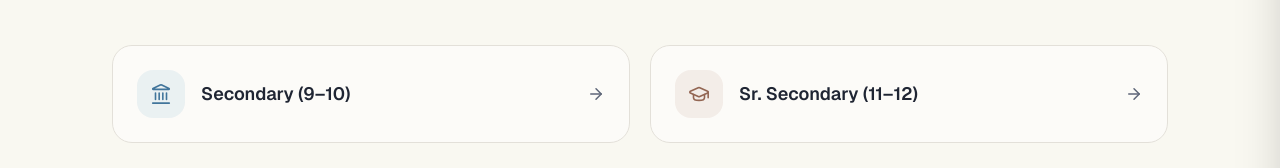
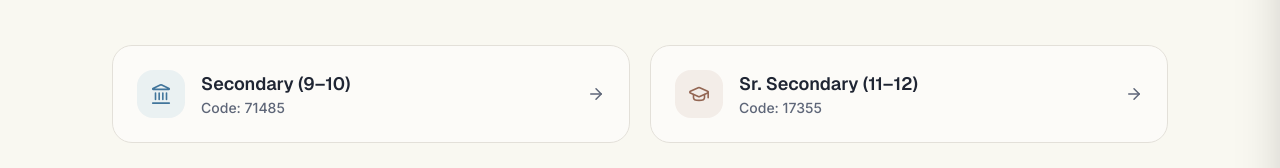
Before and after one commit to ImMortaL0P/Adla-Website, a React (Vite) app in the folder umv-adala/: page /academics in a window 1280 px wide. Shown: the part 325-493 px from the top of the page. Built offline with nearby package versions, Linux system fonts and the light colour scheme; no server answers; a web font is replaced by a local one.

Commit message:
feat: add school codes for secondary and senior secondary stages across academics sections

```diff
--- a/umv-adala/src/components/home/AcademicsGrid.tsx
+++ b/umv-adala/src/components/home/AcademicsGrid.tsx
@@ -7,8 +7,8 @@ import { StaggerGroup } from '@/components/motion/StaggerGroup'
 import { cn } from '@/lib/utils'
 
 const stages = [
-  { href: '/academics/secondary', labelKey: 'common.nav.secondary', icon: Landmark, variant: 'sky' },
-  { href: '/academics/senior', labelKey: 'common.nav.senior', icon: GraduationCap, variant: 'clay' },
+  { href: '/academics/secondary', labelKey: 'common.nav.secondary', code: 'Code: 71485', icon: Landmark, variant: 'sky' },
+  { href: '/academics/senior', labelKey: 'common.nav.senior', code: 'Code: 17355', icon: GraduationCap, variant: 'clay' },
 ] as const
 
 const variantStyles: Record<string, string> = {
@@ -36,9 +36,14 @@ export function AcademicsGrid() {
                   'focus-visible:outline-none focus-visible:ring-2 focus-visible:ring-[hsl(var(--ring))]'
                 )}
               >
-                <span className={cn('flex h-12 w-12 items-center justify-center rounded-xl', variantStyles[stage.variant])}>
-                  <stage.icon size={22} strokeWidth={1.75} />
-                </span>
+                <div className="flex w-full items-start justify-between">
+                  <span className={cn('flex h-12 w-12 items-center justify-center rounded-xl', variantStyles[stage.variant])}>
+                    <stage.icon size={22} strokeWidth={1.75} />
+                  </span>
+                  <span className="rounded-full bg-[hsl(var(--muted))] px-3 py-1 text-xs font-semibold text-[hsl(var(--muted-foreground))]">
+                    {stage.code}
+                  </span>
+                </div>
                 <span className="font-display text-lg font-semibold text-[hsl(var(--foreground))]">
                   {t(stage.labelKey as any)}
                 </span>
--- a/umv-adala/src/pages/academics/AcademicsOverview.tsx
+++ b/umv-adala/src/pages/academics/AcademicsOverview.tsx
@@ -8,8 +8,8 @@ import { StaggerGroup } from '@/components/motion/StaggerGroup'
 import { cn } from '@/lib/utils'
 
 const stages = [
-  { href: '/academics/secondary', labelKey: 'common.nav.secondary', icon: Landmark, variant: 'sky' },
-  { href: '/academics/senior', labelKey: 'common.nav.senior', icon: GraduationCap, variant: 'clay' },
+  { href: '/academics/secondary', labelKey: 'common.nav.secondary', code: 'Code: 71485', icon: Landmark, variant: 'sky' },
+  { href: '/academics/senior', labelKey: 'common.nav.senior', code: 'Code: 17355', icon: GraduationCap, variant: 'clay' },
 ] as const
 
 const variantStyles: Record<string, string> = {
@@ -52,9 +52,14 @@ export default function AcademicsOverview() {
                   <span className={cn('flex h-12 w-12 shrink-0 items-center justify-center rounded-xl', variantStyles[stage.variant])}>
                     <stage.icon size={22} strokeWidth={1.75} />
                   </span>
-                  <span className="font-display text-lg font-semibold text-[hsl(var(--foreground))]">
-                    {t(stage.labelKey as any)}
-                  </span>
+                  <div className="flex flex-col">
+                    <span className="font-display text-lg font-semibold text-[hsl(var(--foreground))]">
+                      {t(stage.labelKey as any)}
+                    </span>
+                    <span className="text-sm font-medium text-[hsl(var(--muted-foreground))]">
+                      {stage.code}
+                    </span>
+                  </div>
                 </div>
                 <ArrowRight size={18} className="shrink-0 text-[hsl(var(--muted-foreground))] transition-transform group-hover:translate-x-1" />
               </Link>
--- a/umv-adala/src/pages/academics/AcademicsStage.tsx
+++ b/umv-adala/src/pages/academics/AcademicsStage.tsx
@@ -25,6 +25,11 @@ const overlineKeys: Record<StageKey, string> = {
 
 const streamKeys = ['science', 'commerce', 'arts'] as const
 
+const stageCodes: Partial<Record<StageKey, string>> = {
+  secondary: 'School Code: 71485',
+  senior: 'School Code: 17355',
+}
+
 export function AcademicsStage({ stage }: { stage: StageKey }) {
   const { t, lang } = useT()
   const [activeStream, setActiveStream] = useState<(typeof streamKeys)[number]>('science')
@@ -37,7 +42,18 @@ export function AcademicsStage({ stage }: { stage: StageKey }) {
       <Seo titleKey={titleKeys[stage]} path={`/academics/${stage === 'primary' ? 'primary' : stage}`} />
       <div className="mx-auto max-w-4xl px-5 py-16 sm:px-8 lg:px-12">
         <Breadcrumbs items={[{ label: t('academics.title'), href: '/academics' }, { label: t(titleKeys[stage] as any) }]} />
-        <SectionHeading overline={t(overlineKeys[stage] as any)} title={t(titleKeys[stage] as any)} alignment="left" level={1} />
+        <div className="flex flex-col sm:flex-row sm:items-start sm:justify-between mb-8 gap-4">
+          <div className="flex-1 min-w-0 pb-0">
+            <SectionHeading overline={t(overlineKeys[stage] as any)} title={t(titleKeys[stage] as any)} alignment="left" level={1} />
+          </div>
+          {stageCodes[stage] && (
+            <Reveal>
+              <div className="inline-flex shrink-0 items-center rounded-full bg-[hsl(var(--primary-strong))] px-4 py-1.5 text-sm font-semibold tracking-wide text-white shadow-sm mt-1 sm:mt-12">
+                {stageCodes[stage]}
+              </div>
+            </Reveal>
+          )}
+        </div>
 
         {isSenior ? (
           <Reveal>
```
